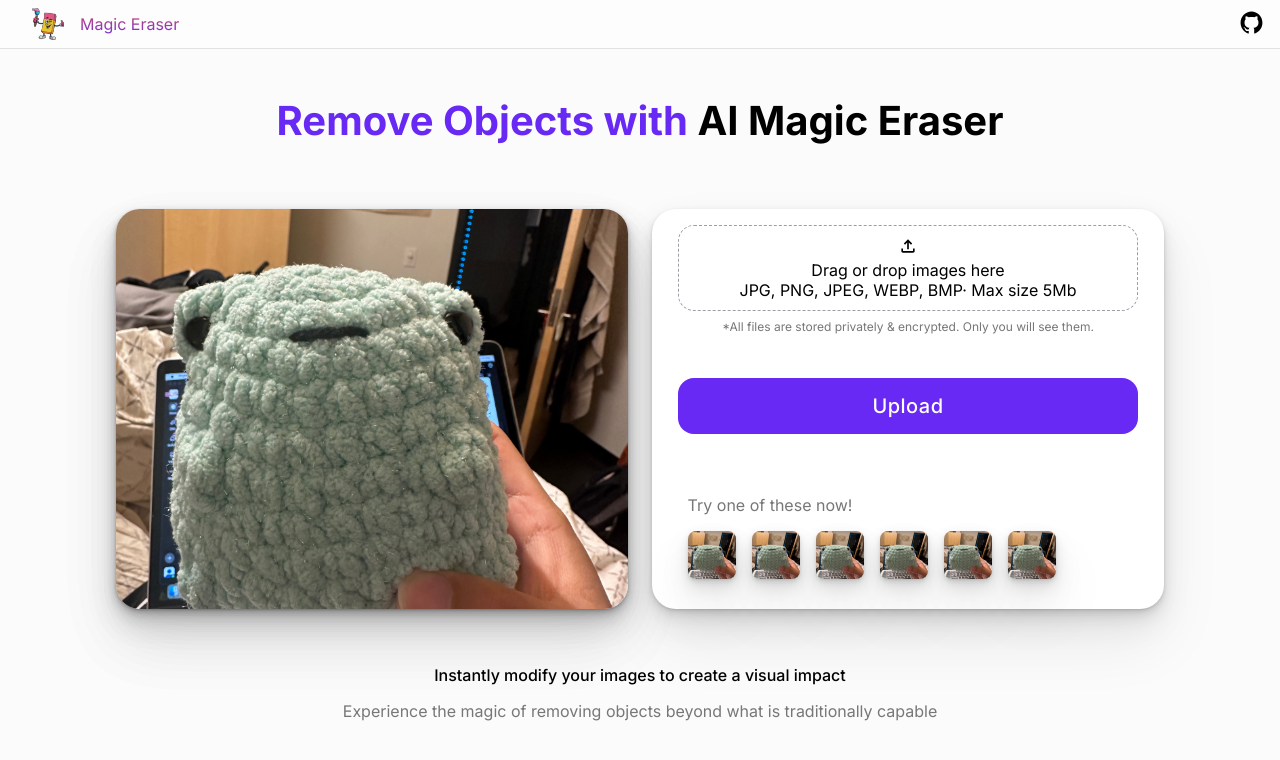
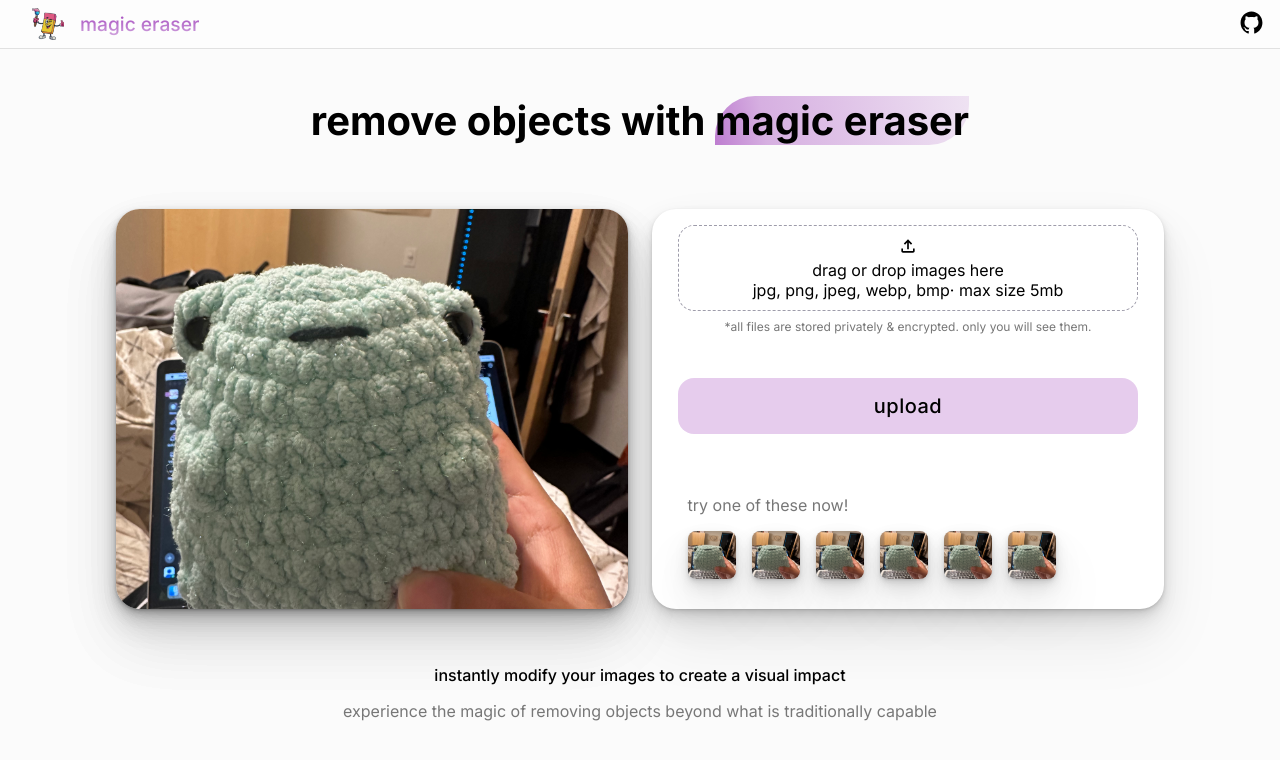
Before and after one commit to andrew7li/MagicEraser, a Next.js app in the folder app/: page / in a window 1280 px wide. Shown: the top 760 px of the page. Built offline with nearby package versions, Linux system fonts and the light colour scheme.

Commit message:
update styling
Co-authored-by: michellel3 <michelle_r_lu@brown.edu>

```diff
--- a/app/src/app/page.tsx
+++ b/app/src/app/page.tsx
@@ -9,7 +9,7 @@ export default function Home() {
       <TopNav />
       <div className={styles.headerContainer}>
         <p className={styles.headerText}>
-          <span>Remove Objects with</span> AI Magic Eraser
+          remove objects with <span>magic eraser</span>
         </p>
       </div>
       <div className={styles.imageContainer}>
--- a/app/src/app/test.module.scss
+++ b/app/src/app/test.module.scss
@@ -2,7 +2,7 @@ $primary-color: #6729f3;
 $secondary-color: #fbfbfb;
 $tertiary-color: #777777;
 
-$text-primary: #6729f3;
+$text-primary: #cdabec;
 $text-secondary: #000000;
 $text-tertiary: #777777;
 
@@ -18,6 +18,7 @@ $font-size-quaternary: 0.75rem;
   min-height: 100vh;
   // height: 100vh;
   text-align: center;
+  text-transform: lowercase;
 
   .navbar {
     display: flex;
@@ -32,10 +33,16 @@ $font-size-quaternary: 0.75rem;
     .headerText {
       font-size: $font-size-primary;
       font-weight: 700;
+      span {
+        border-radius: 1em 0 1em 0;
+        background-image: linear-gradient(
+          -100deg,
+          rgba(129, 10, 165, 0.1),
+          rgba(129, 0, 165, 0.3) 80%,
+          rgba(129, 0, 165, 0.5)
+        );
+      }
 
-      span {
-        color: $text-primary;
-      }
     }
   }
 
@@ -119,14 +126,14 @@ $font-size-quaternary: 0.75rem;
         width: 100%;
 
         .uploadButton {
-          background: $primary-color;
+          background: rgba(129, 0, 165, 0.2);
           margin: auto;
           cursor: pointer;
           width: 100%;
           border-radius: 1rem;
           height: 3.5rem;
           border: none;
-          color: #fff;
+          color: #000000;
           font-size: 20px;
           letter-spacing: 0.5px;
           font-weight: 500;
@@ -139,7 +146,8 @@ $font-size-quaternary: 0.75rem;
         }
 
         .uploadButton:hover {
-          background: #896eca;
+          background: rgba(129, 0, 165, 0.4);
+          color: #ffffff;
         }
       }
 
--- a/app/src/app/topnav.module.scss
+++ b/app/src/app/topnav.module.scss
@@ -20,7 +20,10 @@
   justify-content: center;
   align-items: center;
 
-  background: linear-gradient(rgb(214, 80, 80), rgb(103, 41, 243));
+  background: linear-gradient(rgba(129, 0, 165, 0.8), rgba(129, 10, 165, 0.3));
+  // background: black;
+  font-weight: 500;
+  font-size: 1.2rem;
   -webkit-background-clip: text;
   background-clip: text;
   -webkit-text-fill-color: transparent;
```
